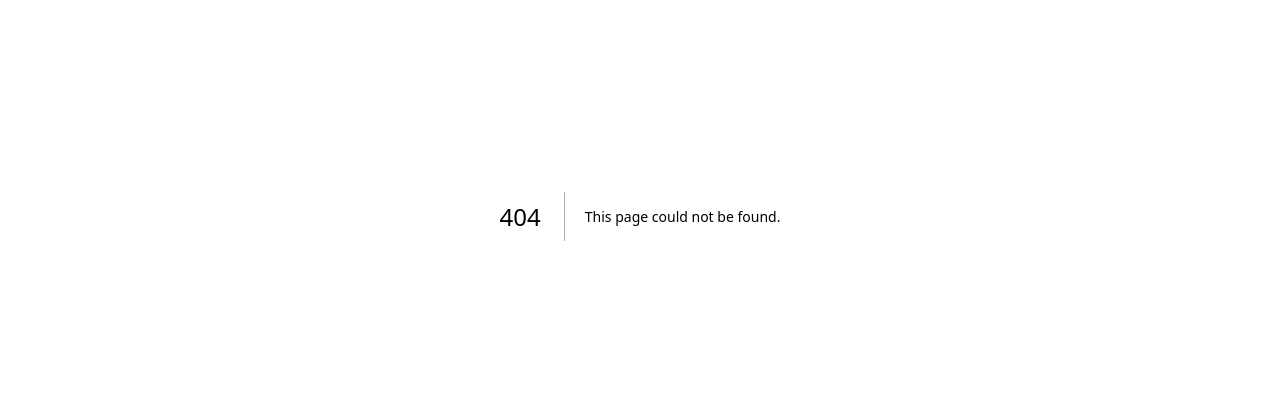
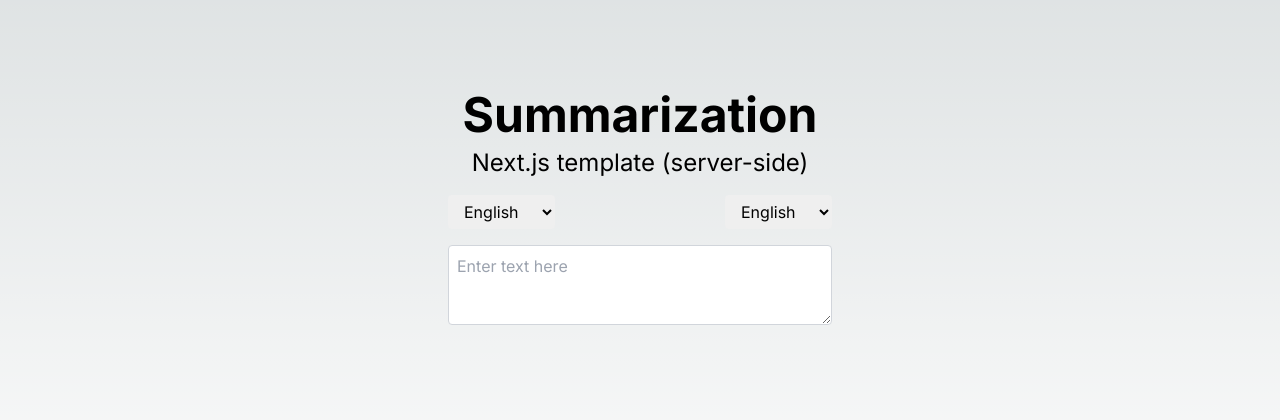
Before and after one commit to MarcosCamara01/testing-transformersjs, a Next.js app: page /translate in a window 1280 px wide. Before the commit this address had no page. Shown: the part 184-604 px from the top of the page. Built offline with nearby package versions, Linux system fonts and the light colour scheme.

Commit message:
translate

```diff
--- /dev/null
+++ b/src/app/api/translate/route.js
@@ -0,0 +1,23 @@
+// Create a custom request handler for the /classify route.
+// For more information, see https://nextjs.org/docs/app/building-your-application/routing/router-handlers
+
+import { NextResponse } from 'next/server'
+import PipelineSingleton from '../../lib/pipeline.js';
+
+export async function GET(request) {
+    const text = request.nextUrl.searchParams.get('text');
+    const from = request.nextUrl.searchParams.get('from');
+    const to = request.nextUrl.searchParams.get('to');
+
+    if (!text) {
+        return NextResponse.json({
+            error: 'Missing text parameter',
+        }, { status: 400 });
+    }
+
+    const translator = await PipelineSingleton.getInstance('translation', `Xenova/opus-mt-es-en`);
+
+    const result = await translator(text);
+
+    return NextResponse.json(result);
+}
--- /dev/null
+++ b/src/app/translate/page.js
@@ -0,0 +1,90 @@
+'use client';
+
+import { useState } from 'react';
+
+export default function Classify() {
+  const [result, setResult] = useState(null);
+  const [ready, setReady] = useState(null);
+  const [fromLanguage, setFromLanguage] = useState('en');
+  const [toLanguage, setToLanguage] = useState('en');
+
+  const SUPPORTED_LANGUAGES = {
+    en: "English",
+    es: "Español",
+    de: "Deutsch"
+  }
+
+  const classify = async (text) => {
+    if (!text || !fromLanguage || !toLanguage) return;
+
+    console.log(fromLanguage, toLanguage)
+
+    if (ready === null) setReady(false);
+
+    const result = await fetch(
+      `/api/translate
+      ?text=${encodeURIComponent(text)}
+      &from=${encodeURIComponent(fromLanguage)}
+      &to=${encodeURIComponent(toLanguage)}`
+    );
+
+    if (!ready) setReady(true);
+
+    const json = await result.json();
+    console.log(json);
+    setResult(json[0].translation_text);
+  };
+
+  return (
+    <main className="flex min-h-screen flex-col items-center justify-center p-12">
+      <h1 className="text-5xl font-bold mb-2 text-center">Summarization</h1>
+      <h2 className="text-2xl mb-4 text-center">Next.js template (server-side)</h2>
+      <div className="w-full max-w-sm flex gap-4 place-content-between">
+        <select
+          className="mb-4 text-black px-3 py-1.5 rounded"
+          onChange={(e) => {
+            setFromLanguage(e.target.value);
+          }}
+        >
+          {
+            Object.entries(SUPPORTED_LANGUAGES).map(([key, literal]) => (
+              <option key={key} value={key}>
+                {literal}
+              </option>
+            ))
+          }
+        </select>
+
+        <select
+          className="mb-4 text-black px-3 py-1.5 rounded"
+          onChange={(e) => {
+            setToLanguage(e.target.value);
+          }}
+        >
+          {
+            Object.entries(SUPPORTED_LANGUAGES).map(([key, literal]) => (
+              <option key={key} value={key}>
+                {literal}
+              </option>
+            ))
+          }
+        </select>
+      </div>
+      <textarea
+        type="text"
+        className="w-full max-w-sm h-20 max-h-64 text-black p-2 border border-gray-300 rounded mb-4"
+        placeholder="Enter text here"
+        onInput={(e) => {
+          classify(e.target.value);
+        }}
+      />
+
+      {ready !== null && (
+        <p className="max-w-screen-sm text-white p-2 rounded">
+          {!ready || !result ? 'Loading, be patient, this may take a few minutes...' : result}
+        </p>
+      )}
+
+    </main>
+  );
+}
```
